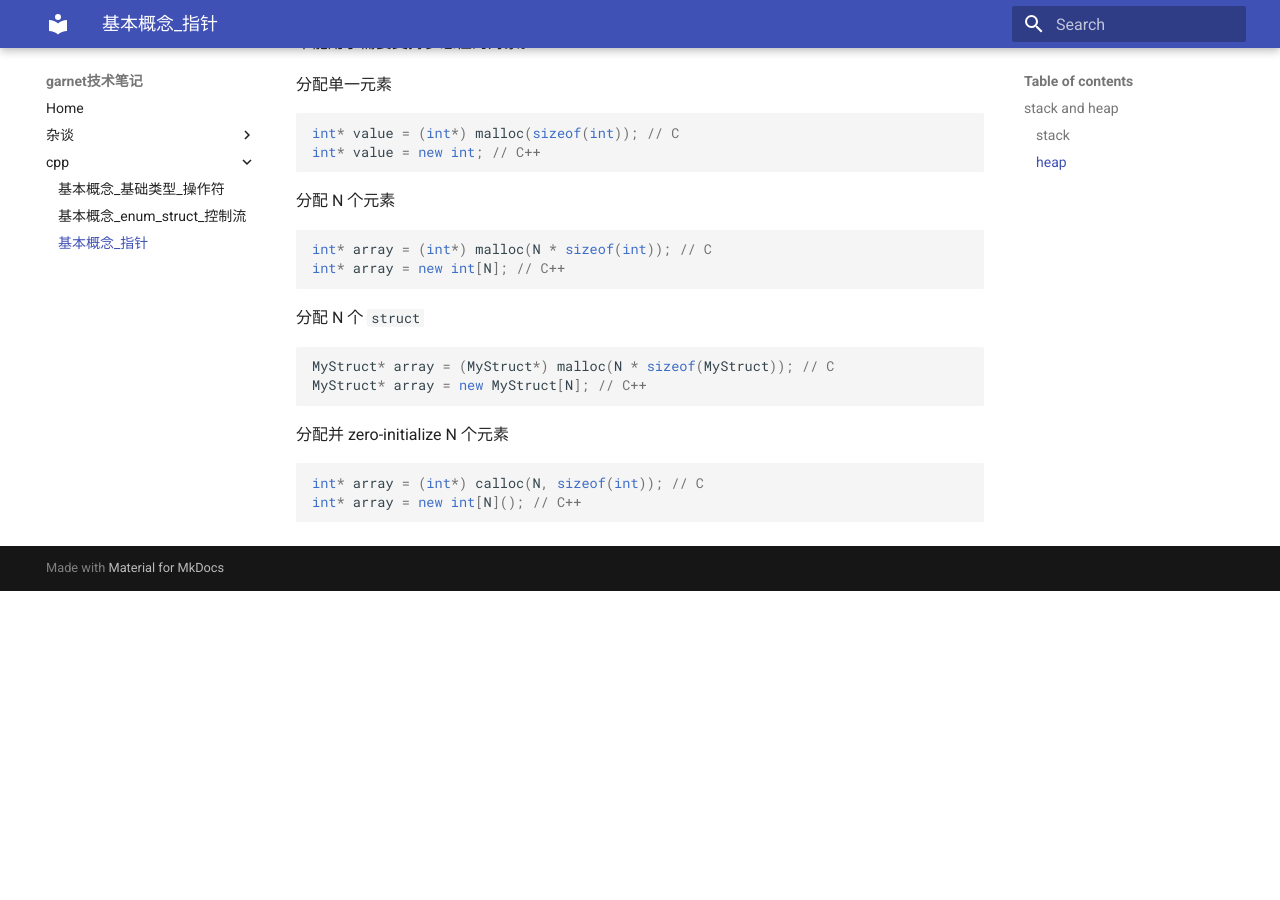
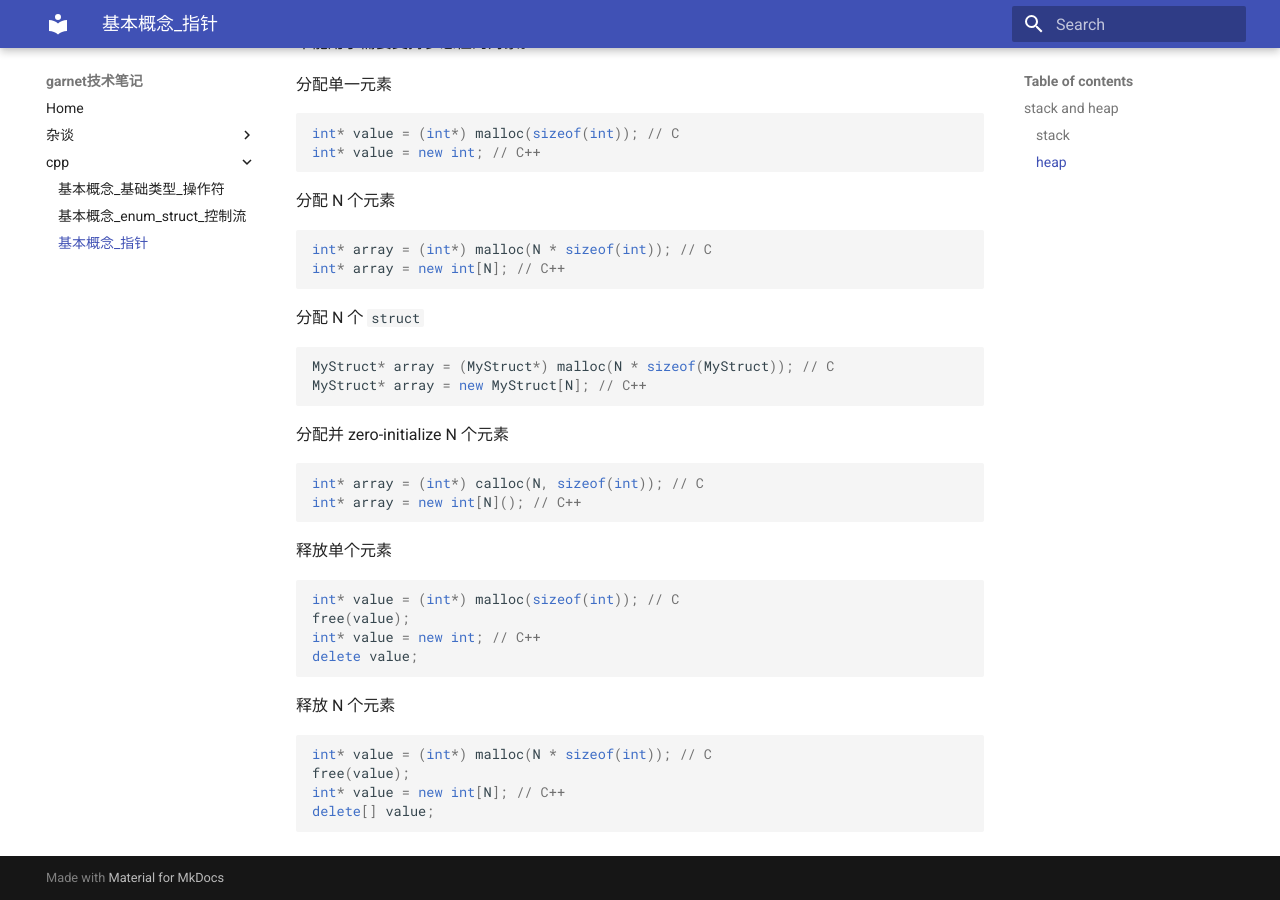
Before and after one commit to ymma98/technotes, an MkDocs documentation site: the page built from docs/cpp/基本概念_指针.md, in a window 1280 px wide and 900 px high, scrolled down 2487 px. Built offline with MkDocs 1.6.1 and Material for MkDocs 9.7.7, drawn with Linux system fonts in a browser that asks for light colours; before the commit the page ends 3078 px from its top, so only the background shows below that.

Commit message:
docs/cpp/基本概念_指针.md updated from https://stackedit.cn/

````diff
--- a/docs/cpp/基本概念_指针.md
+++ b/docs/cpp/基本概念_指针.md
@@ -101,12 +101,30 @@ int* array = (int*) calloc(N, sizeof(int)); // C
 int* array = new int[N](); // C++
 ```
 
+释放单个元素
+```cpp
+int* value = (int*) malloc(sizeof(int)); // C
+free(value);
+int* value = new int; // C++
+delete value;
+```
+
+释放 N 个元素
+```cpp
+int* value = (int*) malloc(N * sizeof(int)); // C
+free(value);
+int* value = new int[N]; // C++
+delete[] value;
+```
+
+
+
 
 
 
 
 <!--stackedit_data:
-eyJoaXN0b3J5IjpbNjc1MTQ1MjUwLDc2ODg0NDQxLC00MzgyOD
+eyJoaXN0b3J5IjpbMTY4ODQxNDQxLDc2ODg0NDQxLC00MzgyOD
 EzMDcsMTk4NzMyODcxMSwxMDA5ODMyMzU1LC0xNDkxNzM1MjU4
 LC0xMDM4MDkyMTg3LC0xNjQxMTQxOTI1LDE2NjI4NzkxNF19
 -->
````
